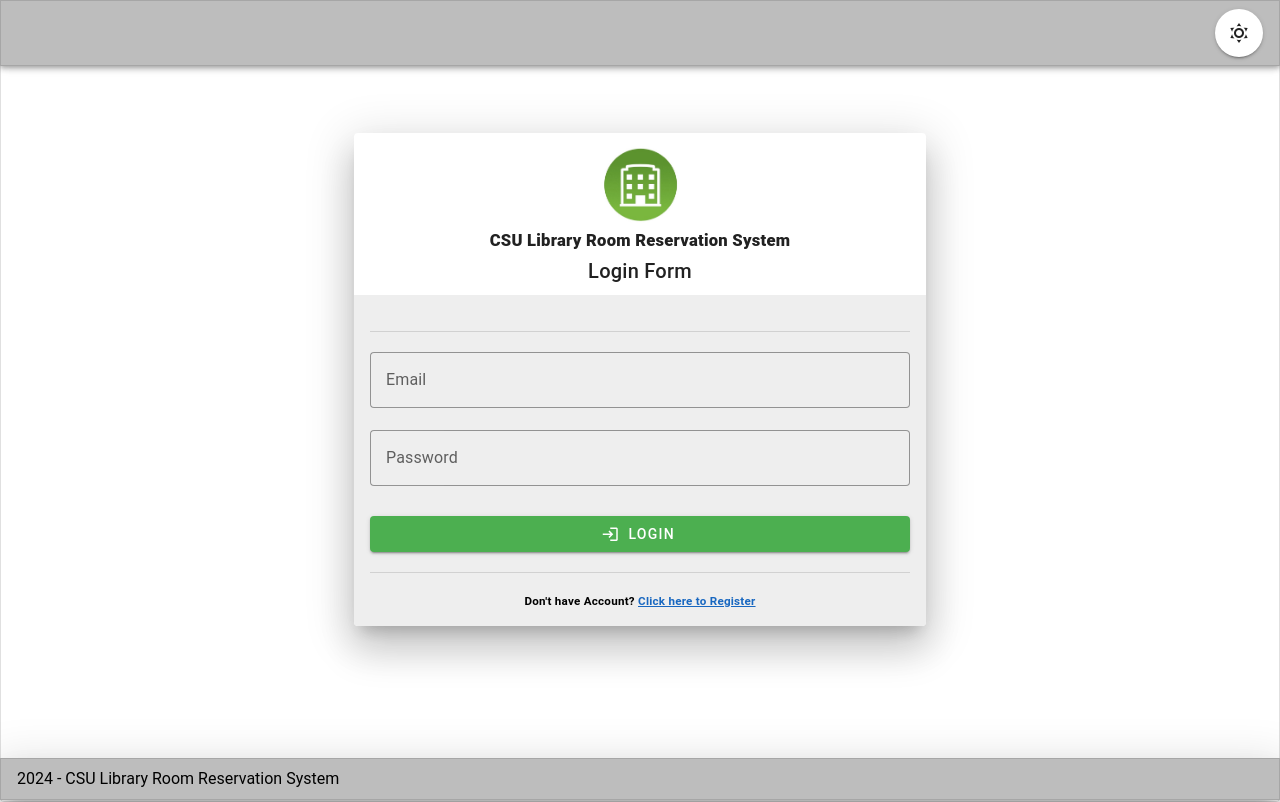
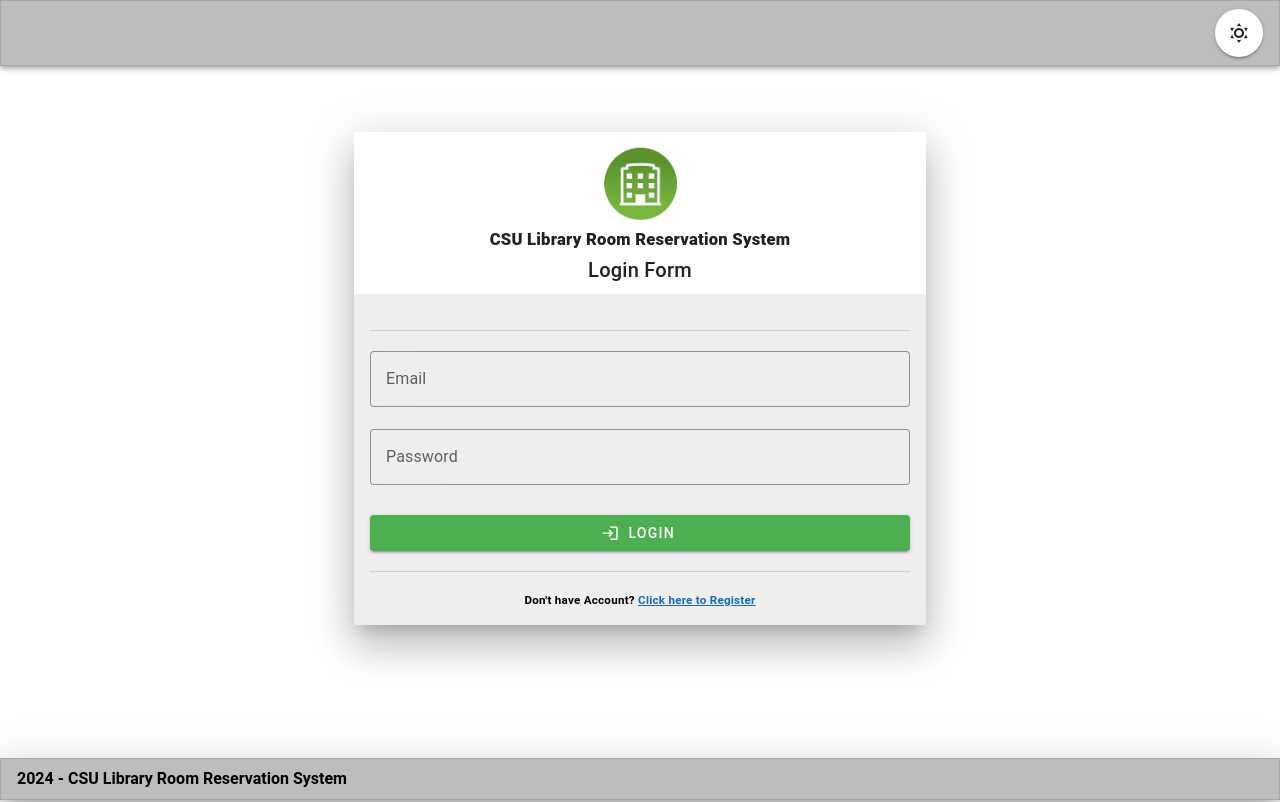
Before and after one commit to tinaylagura/web-booking, a Vue app: page / in a window 1280 px wide. Built offline with nearby package versions, Linux system fonts and the light colour scheme.

Commit message:
fix: fixed footer and app layout handler

```diff
--- a/src/components/layout/appLayout.vue
+++ b/src/components/layout/appLayout.vue
@@ -9,7 +9,7 @@ function onClick() {
 </script>
 
 <template>
-  <v-responsive class="border rounded">
+  <v-responsive>
     <v-app :theme="theme">
       <v-app-bar
         class="px-3"
@@ -33,6 +33,7 @@ function onClick() {
       </v-main>
 
       <v-footer
+      class="font-weight-bold"
         :color="theme === 'light' ? 'grey-lighten-1' : 'grey-darken-3'"
         elevation="24"
         border
```
